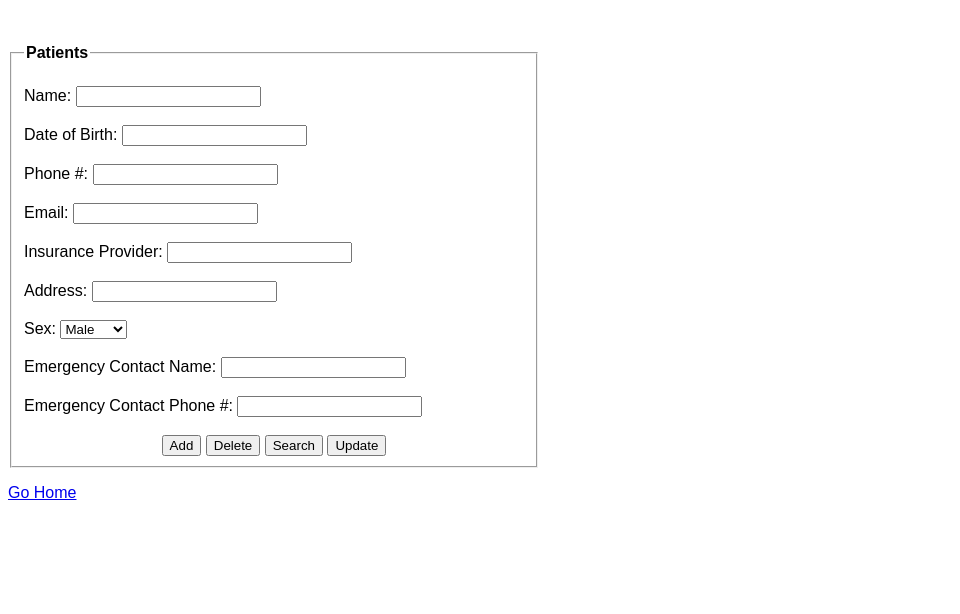
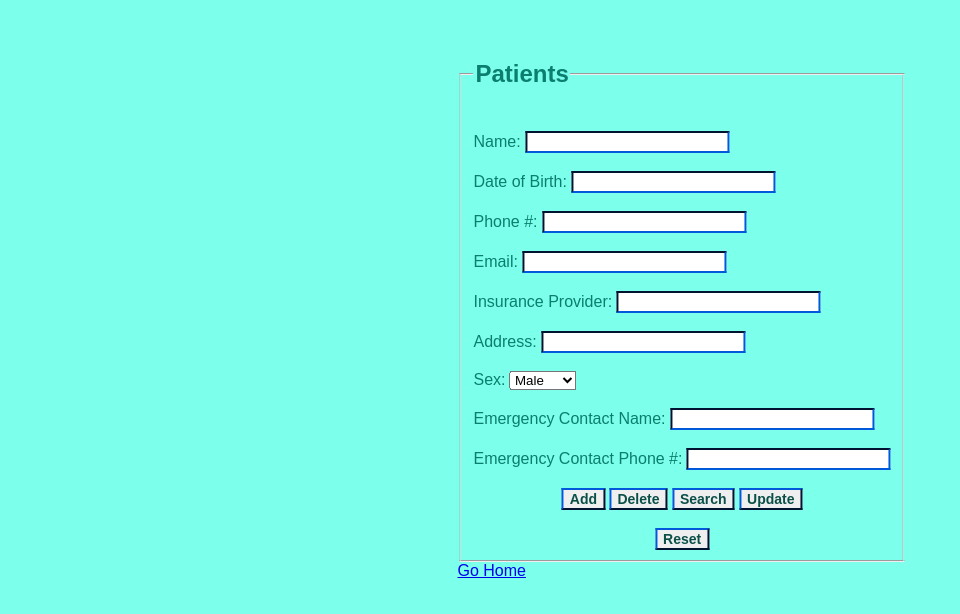
Before and after one commit to Abdullah-Alshamrani/FinalProject-, a plain HTML site: page HTML/PAPatients.html in a window 1280 px wide. Shown: the whole page, without its empty margins (0-960 px from the left). Drawn offline with Linux system fonts and the light colour scheme.

Commit message:
Update PAPatients.html

```diff
--- a/HTML/PAPatients.html
+++ b/HTML/PAPatients.html
@@ -1,11 +1,39 @@
 <html>
 <body style="font-family:arial">
-
+<style>
+body {
+            background-color: #7cffeb; /* Set background color to orange */
+            color: #0b7e6f; /* Set text color to white for contrast */
+            font-family: Arial, sans-serif; /* Set font for the page */
+        }
+        /* Style for buttons */
+        input {
+          color: #0b5048;
+          text-align: center;
+          text-decoration: none;
+          display: inline-block;
+          font-size: 14px;
+          cursor: text;
+            border-color: #003786;
+            font-weight: bolder;
+        }
+        .horizontal-center {
+          margin: 0;
+          position: absolute;
+          top: 5%;
+          -ms-transform: translateX(100%);
+          transform: translateX(100%);
+        }
+.Patients div {
+  width:50%;
+    float: unset;
+}
+</style>
 <BR><BR>
-<FORM NAME="Main" ACTION="http://localhost:3000/PAPatients" METHOD="post">
-
-     <fieldset style="width: 500px">
-         <legend><b>Patients</b></legend>
+<FORM NAME="Main" ACTION="http://localhost:5000/PAPatients" METHOD="post">
+<div class="horizontal-center">
+     <fieldset>
+         <legend><h2>Patients</h2></legend>
          <br>
 
           Name:
@@ -54,10 +82,13 @@
              <INPUT TYPE="submit" VALUE="Search">
              <INPUT TYPE="submit" VALUE="Update">
          </div>
+         <BR>
+         <div align="center">
+             <INPUT TYPE="reset" VALUE="Reset">
+         </div>
      </fieldset>
 </FORM>
-
 <a href=PAHome.html>Go Home</a> <!-- Link to go to home page -->
-
+</div>
 </body>
 </html>
```
